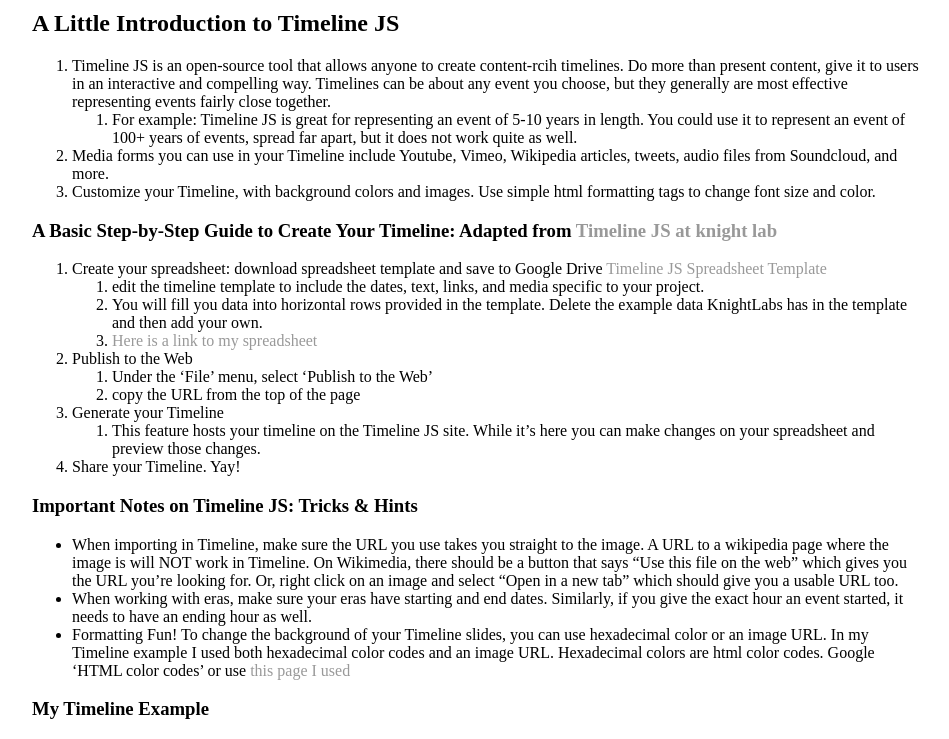
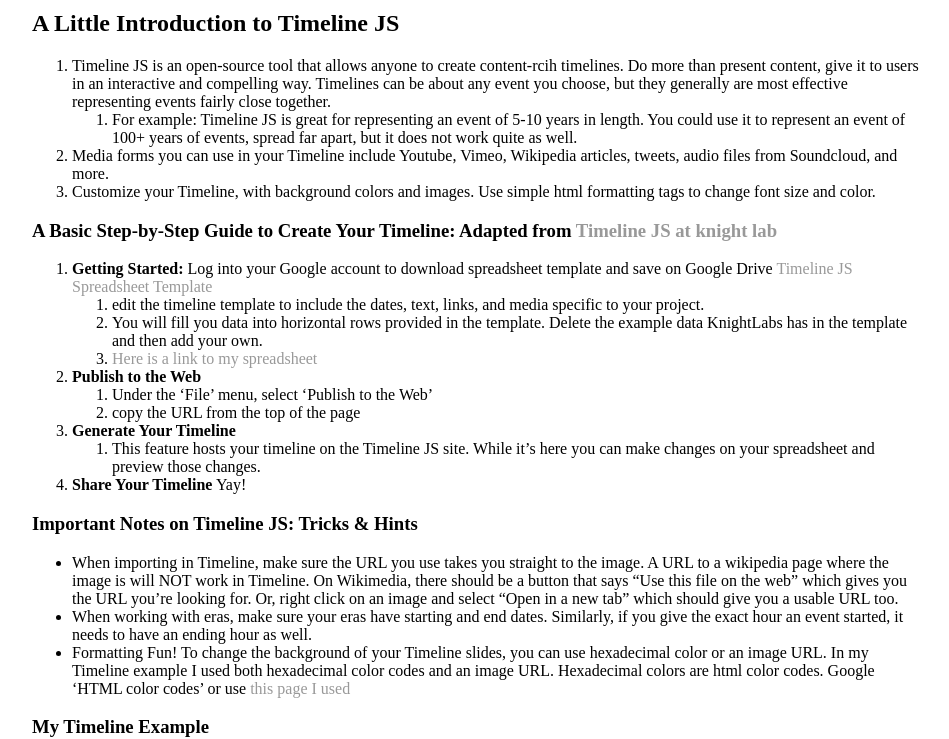
Before and after one commit to HannahEnsignGeorge/HannahEnsignGeorge.github.io, a Jekyll site: the page built from _posts/2019-09-09-Timeline-JS-Tutorial.md, in a window 1280 px wide and 1400 px high, scrolled down 245 px, cut to the strip 0-739 px from the top of the window. Shown: the whole strip, without its empty margins (160-1109 px from the left). Built offline with Jekyll 4.4.1, drawn with Linux system fonts in a browser that asks for light colours; some of the changed text lies outside the part shown.

Commit message:
Update 2019-09-09-Timeline-JS-Tutorial.md

```diff
--- a/_posts/2019-09-09-Timeline-JS-Tutorial.md
+++ b/_posts/2019-09-09-Timeline-JS-Tutorial.md
@@ -13,19 +13,19 @@
 
 ### A Basic Step-by-Step Guide to Create Your Timeline: Adapted from [Timeline JS at knight lab](https://timeline.knightlab.com/#make) ###
 
-1. Create your spreadsheet: download spreadsheet template and save to Google Drive [Timeline JS Spreadsheet Template](https://docs.google.com/spreadsheets/d/1L-BYrNCEAcSwn8Rr91uiYwee7VD-pK4x38auquRepm0/edit#gid=0)
+1. **Getting Started:** Log into your Google account to download spreadsheet template and save on Google Drive [Timeline JS Spreadsheet Template](https://docs.google.com/spreadsheets/d/1L-BYrNCEAcSwn8Rr91uiYwee7VD-pK4x38auquRepm0/edit#gid=0)
     1. edit the timeline template to include the dates, text, links, and media specific to your project.
     2. You will fill you data into horizontal rows provided in the template. Delete the example data KnightLabs has in the template and then add your own.
     3. [Here is a link to my spreadsheet](https://docs.google.com/spreadsheets/d/1G_DhfiS3g_mIs-lPvuATjqSIDCgRX5gSK9W4pY1SeA0/edit#gid=0)
 
-2. Publish to the Web
+2. **Publish to the Web**
    1. Under the 'File' menu, select 'Publish to the Web'
    2. copy the URL from the top of the page
 
-3. Generate your Timeline
+3. **Generate Your Timeline**
    1. This feature hosts your timeline on the Timeline JS site. While it's here you can make changes on your spreadsheet and preview those changes.
 
-4. Share your Timeline. Yay!
+4. **Share Your Timeline** Yay!
 
 ### Important Notes on Timeline JS: Tricks & Hints ###
 
@@ -35,4 +35,4 @@
 
 ### My Timeline Example ###
 
-<iframe src='https://cdn.knightlab.com/libs/timeline3/latest/embed/index.html?source=1G_DhfiS3g_mIs-lPvuATjqSIDCgRX5gSK9W4pY1SeA0&font=Default&lang=en&initial_zoom=2&height=650' width='100%' height='650' webkitallowfullscreen mozallowfullscreen allowfullscreen frameborder='0'></iframe>com/libs/timeline3/latest/embed/index.html?source=1G_DhfiS3g_mIs-lPvuATjqSIDCgRX5gSK9W4pY1SeA0&font=Default&lang=en&initial_zoom=2&height=650</iframe>
+<iframe src='https://cdn.knightlab.com/libs/timeline3/latest/embed/index.html?source=1G_DhfiS3g_mIs-lPvuATjqSIDCgRX5gSK9W4pY1SeA0&font=Default&lang=en&initial_zoom=2&height=650' width='100%' height='650' webkitallowfullscreen mozallowfullscreen allowfullscreen frameborder='0'></iframe>
```
